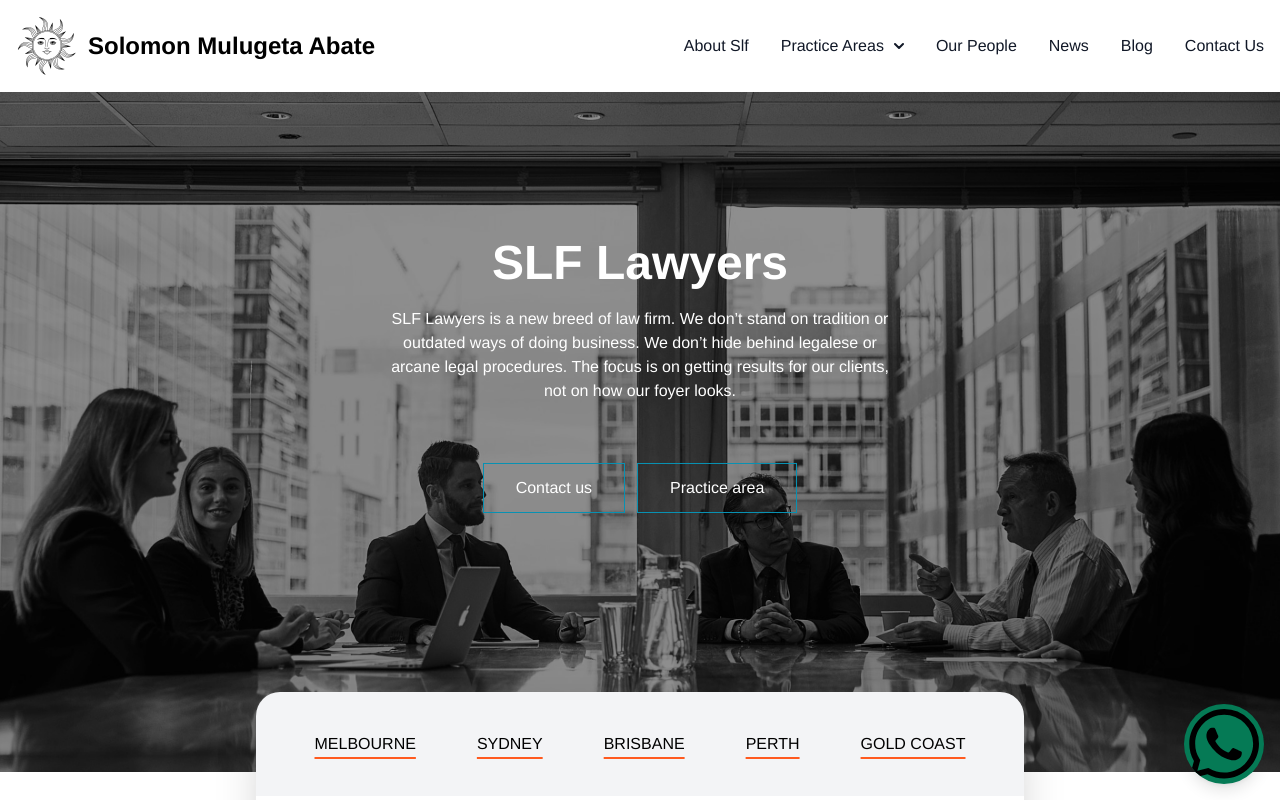
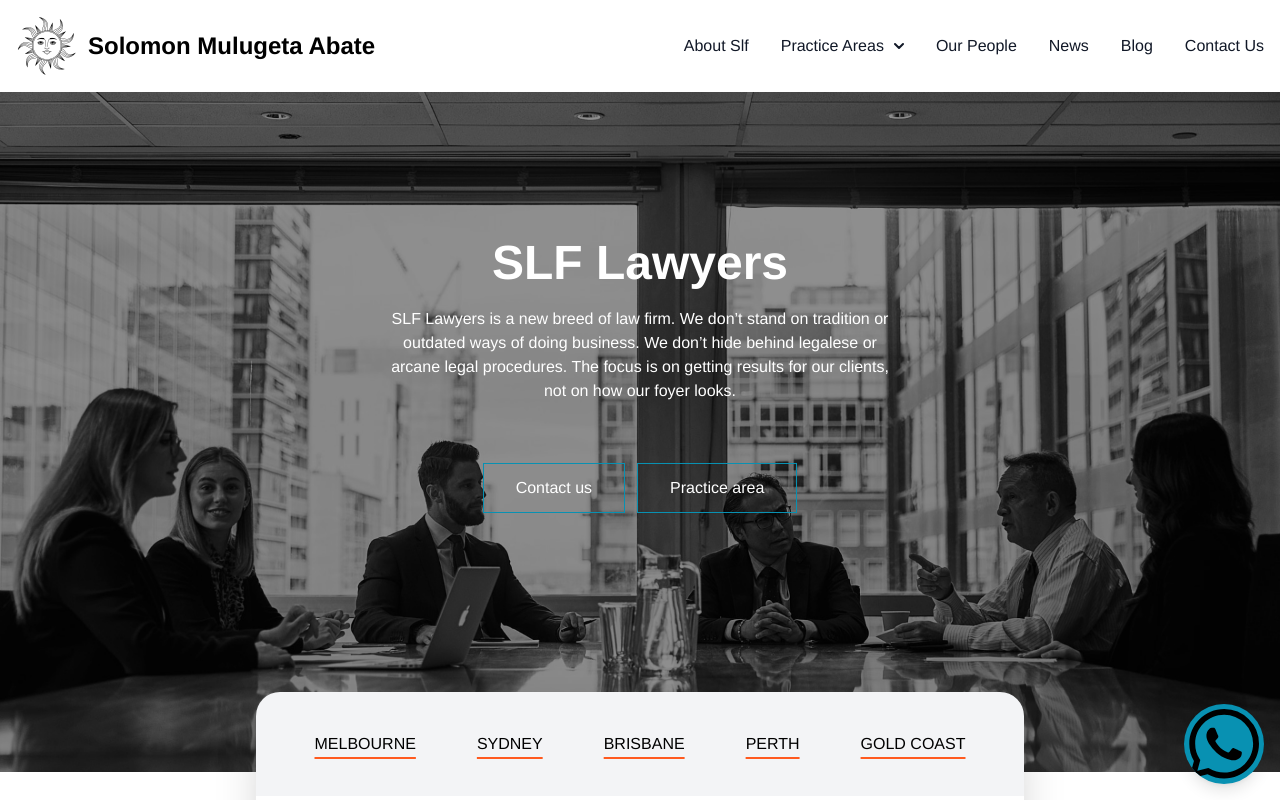
Before and after one commit to abenooo/lawyer_public_site, a Next.js app: page / in a window 1280 px wide. Shown: the top 800 px of the page. Built offline with nearby package versions, Linux system fonts and the light colour scheme; no server answers.

Commit message:
Apply the same color style

```diff
--- a/pages/_app.js
+++ b/pages/_app.js
@@ -16,7 +16,7 @@ export default function App({ Component, pageProps }) {
       {isHomePage && <Hero />}
       <div className="fixed bottom-0 right-0 mb-4 mr-4">
             <a href={`https://wa.me/${phoneNumber}?text=${message}`} target="_blank" rel="noopener noreferrer">
-                <IoLogoWhatsapp className="h-20 w-20 bg-green-600 rounded-full shadow-lg hover:bg-green-700" />
+                <IoLogoWhatsapp className="h-20 w-20 bg-cyan-600 rounded-full shadow-lg hover:bg-green-700" />
             </a>
         </div>
       <Component {...pageProps} />
```
